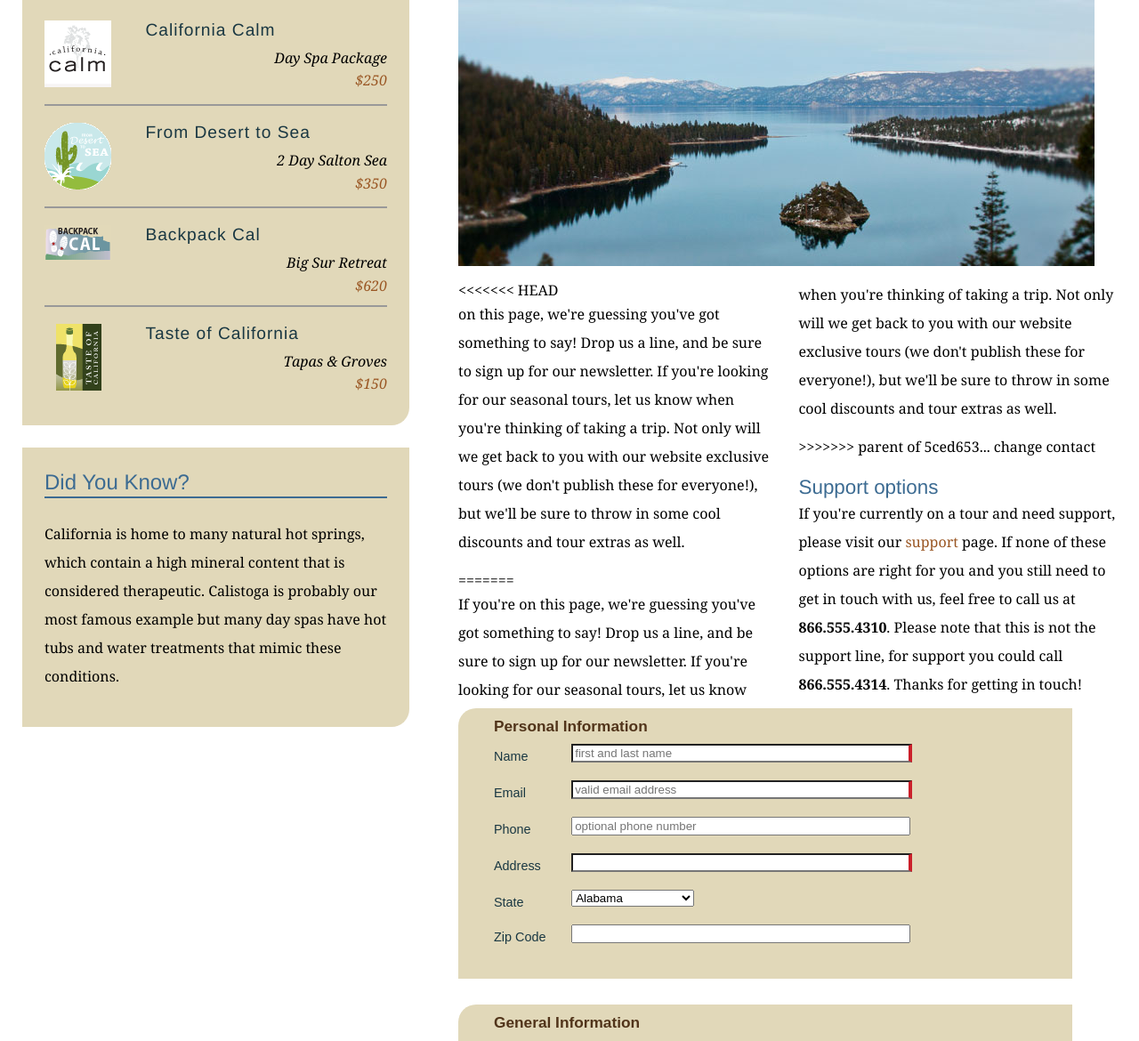
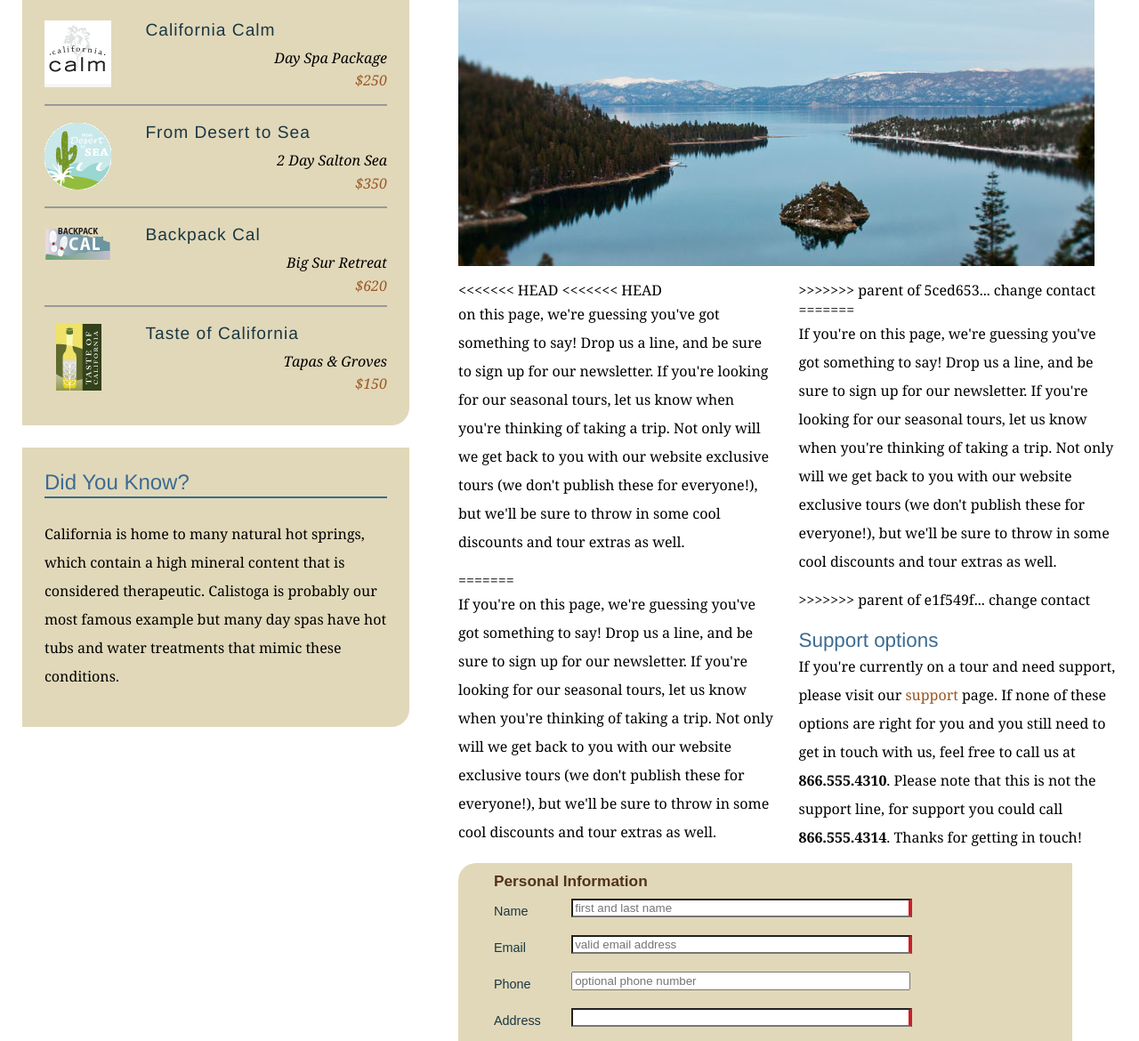
Before and after one commit to nijanthan/-yyy, a plain HTML site: page contact.html in a window 1280 px wide. Shown: the part 353-1523 px from the top of the page at 89% size. Drawn offline with Linux system fonts and the light colour scheme.

```diff
--- a/contact.html
+++ b/contact.html
@@ -69,10 +69,14 @@
           <img src="assets/images/emerald_bay.jpg" alt="Beautiful Lake Tahoe" class="articleImage" />
           <div class="multiCol">
 <<<<<<< HEAD
+<<<<<<< HEAD
             <p> on this page, we're guessing you've got something to say! Drop us a line, and be sure to sign up for our newsletter. If you're looking for our seasonal tours,  let us know when you're thinking of taking a trip. Not only will we get back to you with our website exclusive tours (we don't publish these for everyone!), but we'll be sure to throw in some cool discounts and tour extras as well.</p>
 =======
             <p>If you're on this page, we're guessing you've got something to say! Drop us a line, and be sure to sign up for our newsletter. If you're looking for our seasonal tours,  let us know when you're thinking of taking a trip. Not only will we get back to you with our website exclusive tours (we don't publish these for everyone!), but we'll be sure to throw in some cool discounts and tour extras as well.</p>
 >>>>>>> parent of 5ced653... change contact
+=======
+            <p>If you're on this page, we're guessing you've got something to say! Drop us a line, and be sure to sign up for our newsletter. If you're looking for our seasonal tours,  let us know when you're thinking of taking a trip. Not only will we get back to you with our website exclusive tours (we don't publish these for everyone!), but we'll be sure to throw in some cool discounts and tour extras as well.</p>
+>>>>>>> parent of e1f549f... change contact
 
             <h2>Support options</h2>
             <p>If you're currently on a tour and need support, please visit our <a href="support.html">support</a> page. If none of these options are right for you and you still need to get in touch with us, feel free to call us at<span class="phone"> <strong>866.555.4310</strong>. Please note that this is not the support line, for support you could call </span><strong>866.555.4314</strong>. Thanks for getting in touch!</p>
```
